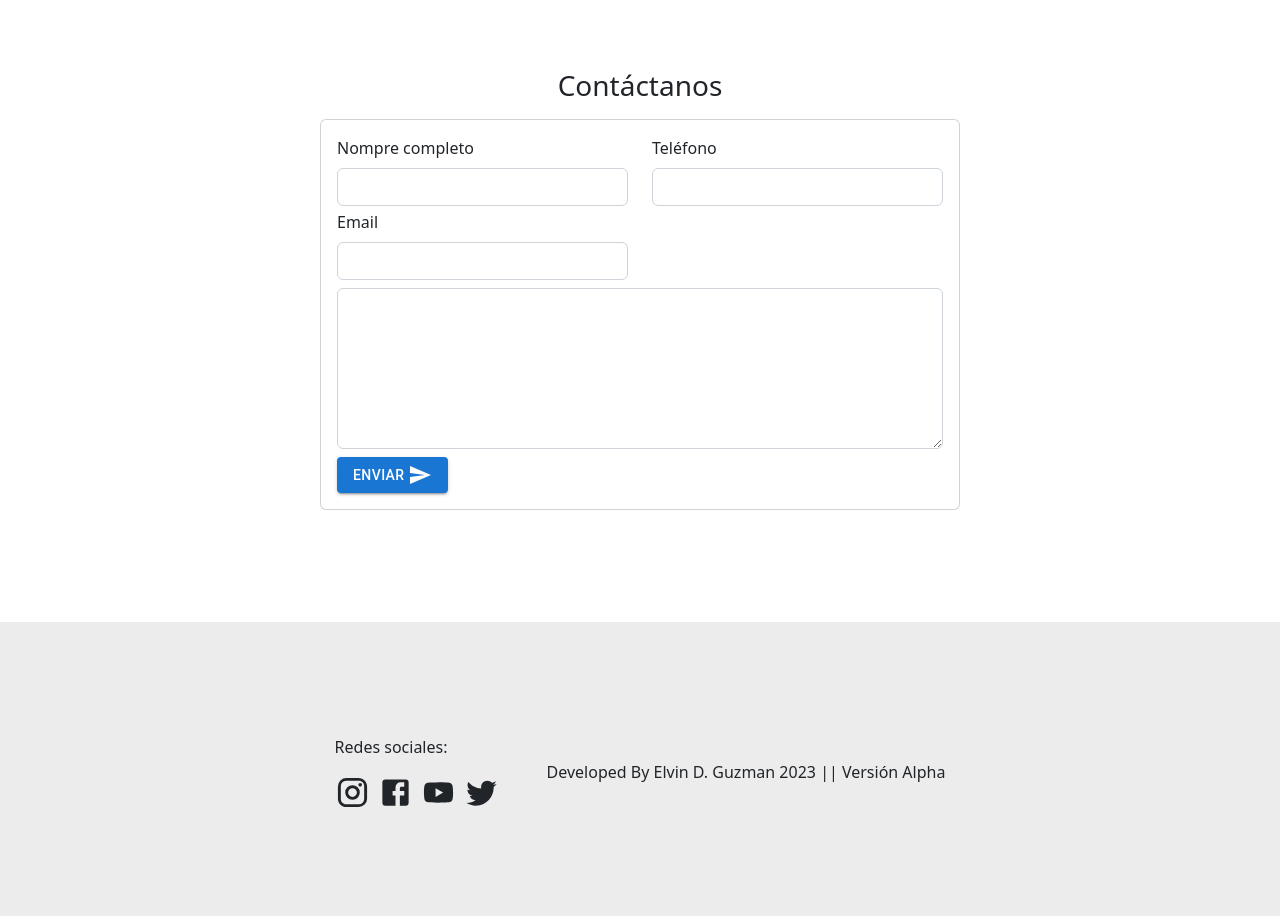
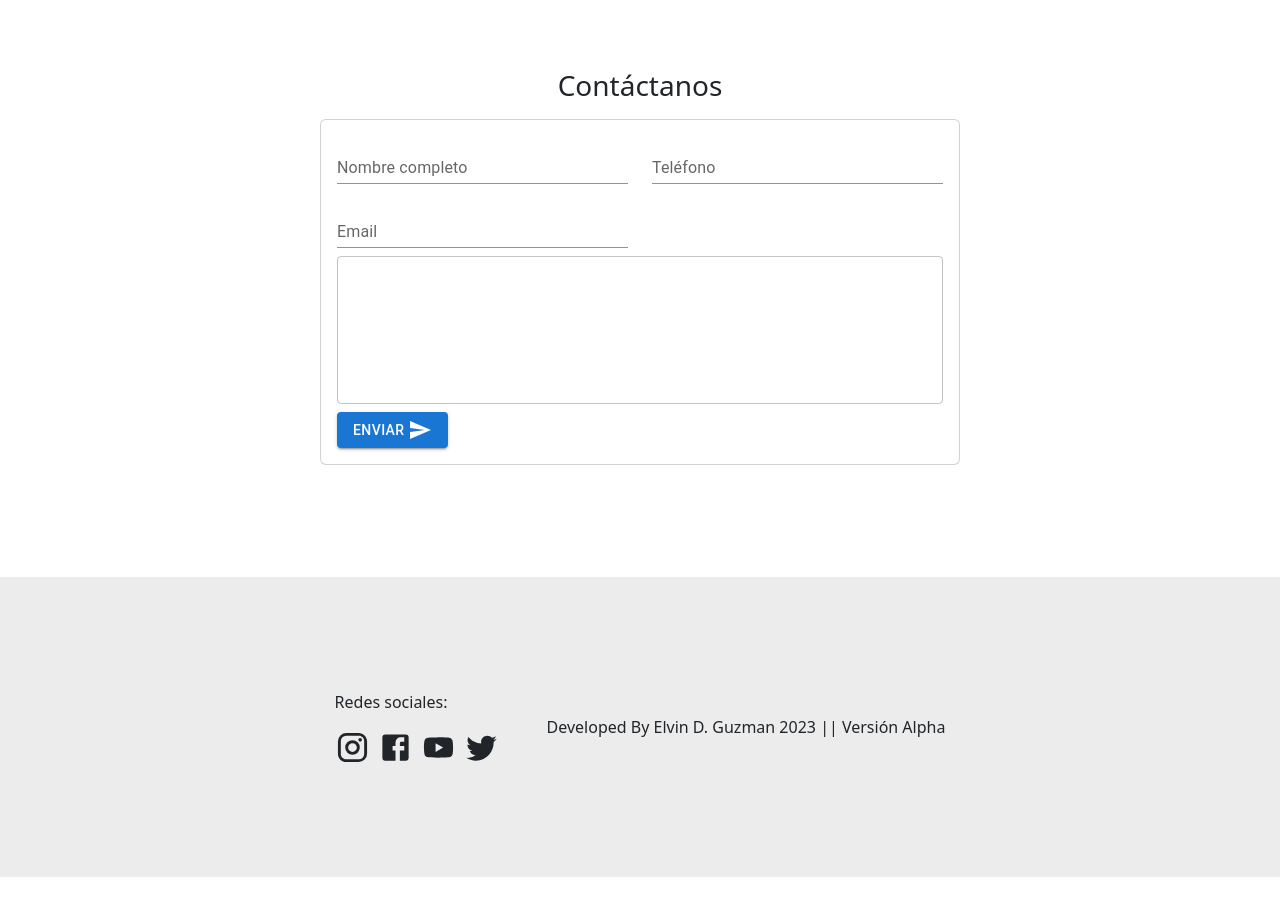
Before and after one commit to edgdDev/landing-page-001, a React (Create React App) app: page / in a window 1280 px wide. Shown: the part 2180-3096 px from the top of the page. After the commit the page ends 3057 px from the top, so only its background shows below. Built offline with nearby package versions, Linux system fonts and the light colour scheme.

Commit message:
modificando inputs

```diff
--- a/src/components/ContactUs.jsx
+++ b/src/components/ContactUs.jsx
@@ -1,9 +1,9 @@
 import { useState } from "react"
-import { Button } from "@mui/material"
-import { Card, CardBody, Col, Input, Label, Row } from "reactstrap"
+import { Button, TextField } from "@mui/material"
+import { Card, CardBody, Col, Input, Row } from "reactstrap"
 import SendIcon from '@mui/icons-material/Send'
 import emailjs from '@emailjs/browser'
-import { ToastContainer, toast } from 'react-toastify';
+import { toast } from 'react-toastify';
 
 
 const initState = {
@@ -17,21 +17,34 @@ const ContactUs = () => {
 
   const [user, setUser] = useState(initState)
   const [isLoading, setLoading] = useState(false)
+  const [hasError, setError] = useState({ id: 0, message: '' })
 
   const handleForm = ({ key, value }) => setUser(s => ({ ...s, [key]: value }))
 
   const validationForm = () => {
     const { user_name, user_tel, user_email, user_message } = user
     if( user_name.length === 0 ) {
+        setError({ id: 1, message: 'Debe digitar su nombre' })
         return false
     }
     if( user_tel.length === 0 ) {
+        setError({ id: 2, message: 'Debe digitar su número de teléfono' })
+        return false
+    }
+    if( user_tel.length !== 10 ) {
+        setError({ id: 2, message: 'Debe digitar número de teléfono válido' })
         return false
     }
     if( user_email.length === 0 ) {
+        setError({ id: 3, message: 'Debe digitar su email' })
+        return false
+    }
+    if( !user_email.includes('@') ) {
+        setError({ id: 3, message: 'Debe digitar un email válido' })
         return false
     }
     if( user_message.length === 0 ) {
+        setError({ id: 4, message: 'Debe de completar este campo' })
         return false
     }
     return true
@@ -50,6 +63,8 @@ const ContactUs = () => {
 
     if ( status === 200 ) {
         setLoading(false)
+        setError({ id: 0, message: '' })
+        setUser(initState)
         return toast.success('¡Mensaje enviado exitosamente!', { autoClose: 3000 })
     }
     setLoading(false)
@@ -66,37 +81,65 @@ const ContactUs = () => {
                 <CardBody>
                     <Row>
                         <Col lg={6} md={12}>
-                            <Label>Nompre completo</Label>
-                            <Input
-                                type="text"
+                            <TextField
+                                label='Nombre completo'
+                                variant="standard"
+                                error={ hasError.id === 1? true : false }
+                                helperText={ hasError.id === 1? hasError.message : '' }
                                 name="user_name"
                                 onChange={({ target }) => handleForm({ key: target.name, value: target.value })}
+                                value={ user.user_name }
+                                disabled={ isLoading }
+                                fullWidth
                             />
                         </Col>
                         <Col lg={6} md={12}>
-                            <Label>Teléfono </Label>
-                            <Input
-                                type="number"
+                            {/* <Label>Teléfono </Label> */}
+                            <TextField
+                                // type="number"
+                                label='Teléfono'
+                                variant="standard"
+                                error={ hasError.id === 2? true : false }
+                                helperText={ hasError.id === 2? hasError.message : '' }
                                 name="user_tel"
                                 onChange={({ target }) => handleForm({ key: target.name, value: target.value })}
+                                value={ user.user_tel }
+                                disabled={ isLoading }
+                                fullWidth
+                                inputProps={{ maxLength: 10 }}
                             />
                         </Col>
                     </Row>
-                    <Row className="mt-1">
+                    <Row className="mt-3">
                         <Col lg={6} md={12}>
-                            <Label>Email</Label>
-                            <Input
-                                type="email"
+                            {/* <Label>Email</Label> */}
+                            <TextField
+                                // type="email"
+                                label='Email'
+                                variant='standard'
+                                error={ hasError.id === 3? true : false }
+                                helperText={ hasError.id === 3? hasError.message : '' }
                                 name="user_email"
                                 onChange={({ target }) => handleForm({ key: target.name, value: target.value })}
+                                value={ user.user_email }
+                                disabled={ isLoading }
+                                fullWidth
                             />
                         </Col>
                         <Col lg={12} md={12} className='mt-2'>
-                            <Input
-                                type="textarea"
+                            <TextField
+                                // type="textarea"
                                 name="user_message"
                                 onChange={({ target }) => handleForm({ key: target.name, value: target.value })}
-                                style={{ height: '161px' }}
+                                value={ user.user_message }
+                                disabled={ isLoading }
+                                variant='outlined'
+                                multiline
+                                rows={ 5 }
+                                fullWidth
+                                error={ hasError.id === 4? true : false }
+                                helperText={ hasError.id === 4? hasError.message : '' }
+                                // style={{ height: '161px' }}
                             />
                         </Col>
                         <div className="mt-2">
```
